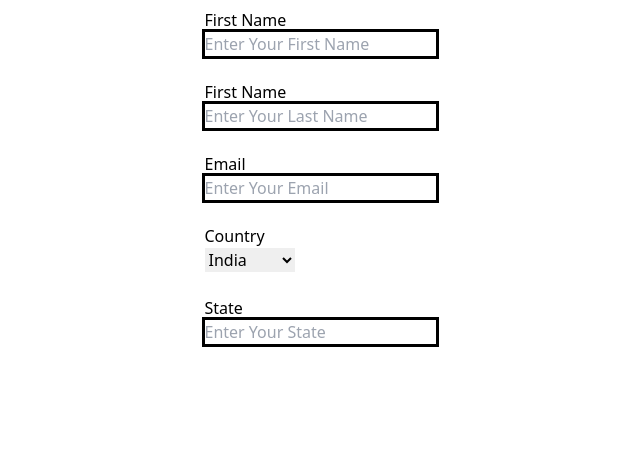
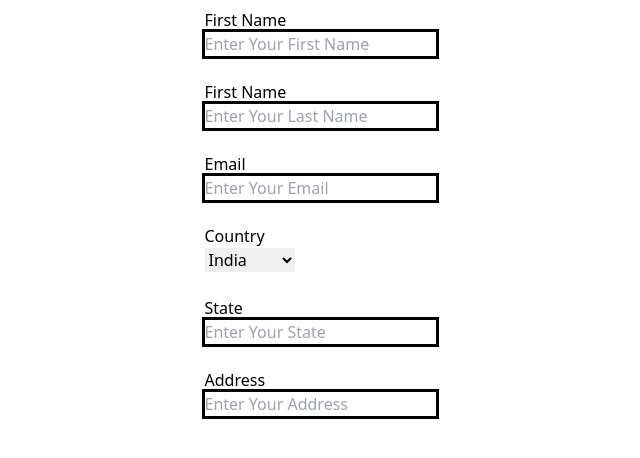
Before and after one commit to sparshyadav/React-Basics, a React (Create React App) app in the folder form/: page / in a window 1280 px wide. Shown: the top 458 px of the page, without its empty margins (320-960 px from the left). Built offline with nearby package versions, Linux system fonts and the light colour scheme.

Commit message:
Created Address in Form

```diff
--- a/form/src/App.js
+++ b/form/src/App.js
@@ -40,6 +40,9 @@ export default function App() {
         <label htmlFor='state'>State</label> <br></br>
         <input type='state' name='state' id='state' placeholder='Enter Your State' value={formData.state} onChange={changeHandler} className='outline' /> <br></br> <br></br>
 
+        {/* Address */}
+        <label htmlFor='address'>Address</label> <br></br>
+        <input type='address' name='address' id='address' placeholder='Enter Your Address' value={formData.address} onChange={changeHandler} className='outline' /> <br></br> <br></br>
       </form>
     </div>
   )
```
